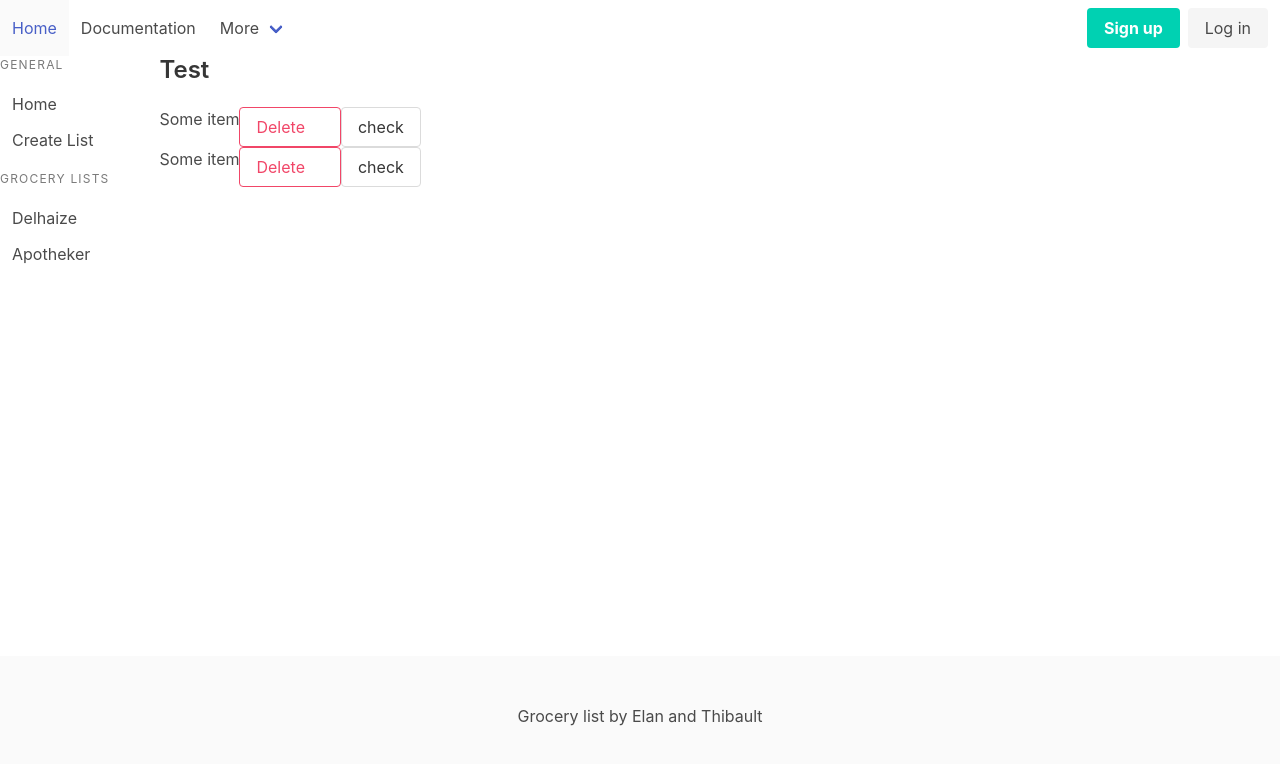
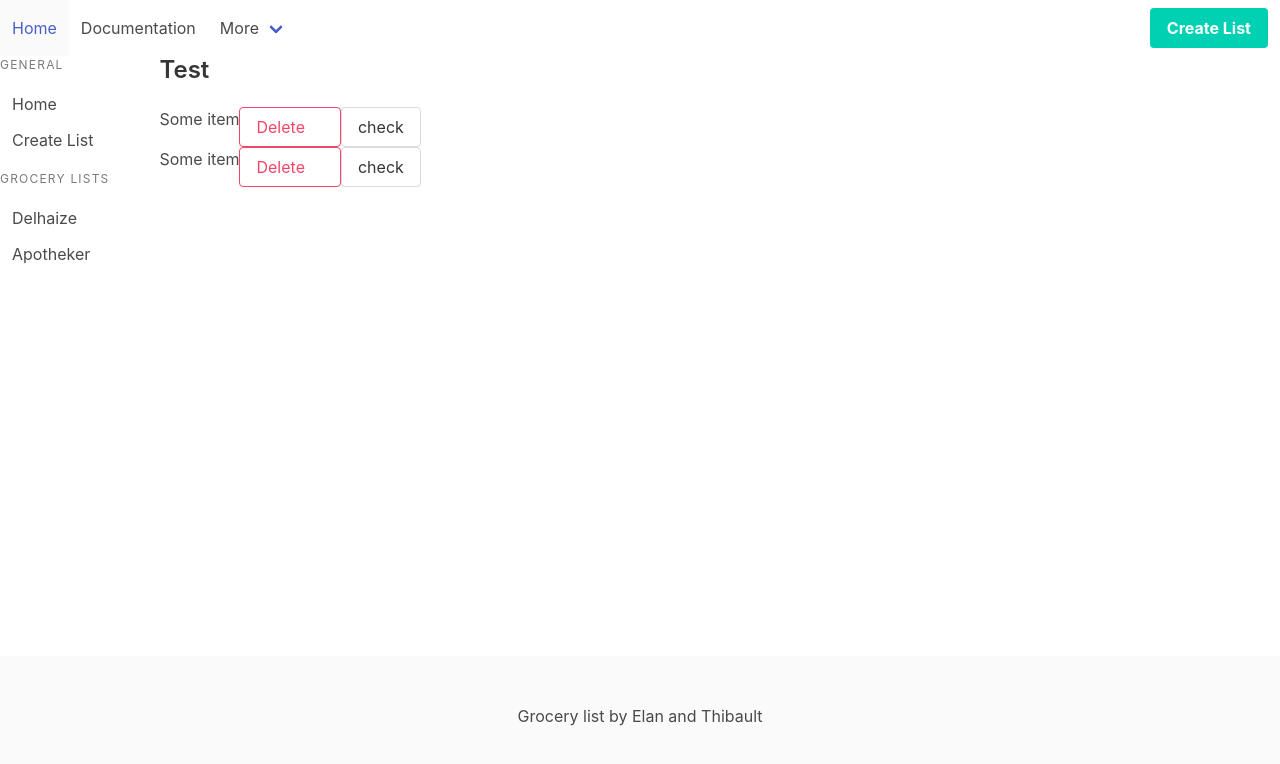
Before and after one commit to ElanW9/Groepswerk2_FrontEnd, a React (Vite) app in the folder groceryList/: page / in a window 1280 px wide. Shown: the top 764 px of the page. Built offline with nearby package versions, Linux system fonts and the light colour scheme.

Commit message:
Created list button

```diff
--- a/groceryList/src/components/Header.jsx
+++ b/groceryList/src/components/Header.jsx
@@ -41,10 +41,9 @@ export default function Header() {
         <div class="navbar-end">
           <div class="navbar-item">
             <div class="buttons">
-              <a class="button is-primary">
-                <strong>Sign up</strong>
-              </a>
-              <a class="button is-light">Log in</a>
+              <button class="button is-primary">
+                <strong>Create List</strong>
+              </button>
             </div>
           </div>
         </div>
```
